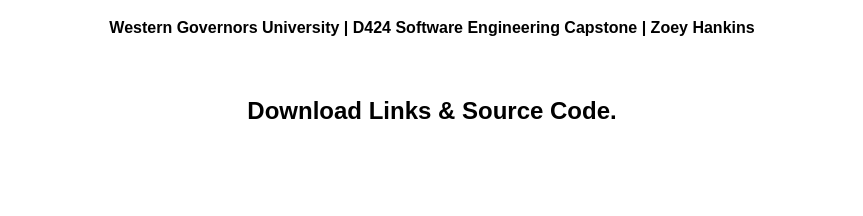
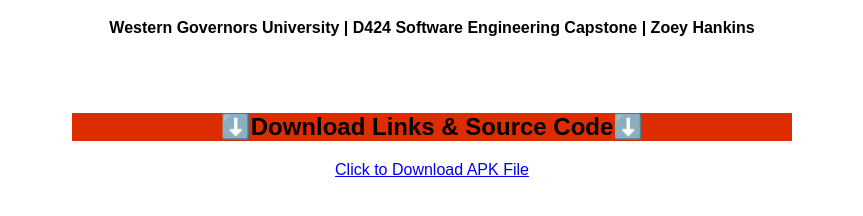
Before and after one commit to zoeyhankins/Trip_Itinerary_Website, a plain HTML site: page index.html in a window 1280 px wide. Shown: the part 104-320 px from the top of the page, without its empty margins (208-1071 px from the left). Drawn offline with Linux system fonts and the light colour scheme.

Commit message:
Adding APK file.

```diff
--- a/index.html
+++ b/index.html
@@ -19,22 +19,26 @@
             padding: 10px;
         }
 
+        p {
+            text-align: center;
+        }
+
         h2 {
+            background-color: #DD2C00FF;
+        }
+
+        .section {
             text-align: center;
             padding: 40px;
-        }
-
-        p {
-            text-align: center;
         }
     </style>
 </head>
 <body>
 <h1>Trip Itinerary - Android Application</h1>
 <p><strong>Western Governors University | D424 Software Engineering Capstone | Zoey Hankins</strong></p>
-
-<div id="section">
-    <h2>Download Links & Source Code.</h2>
+<div class="section">
+    <h2>⬇️Download Links & Source Code⬇️</h2>
+    <a href="app-release.apk">Click to Download APK File</a>
 </div>
 </body>
 </html>
```
